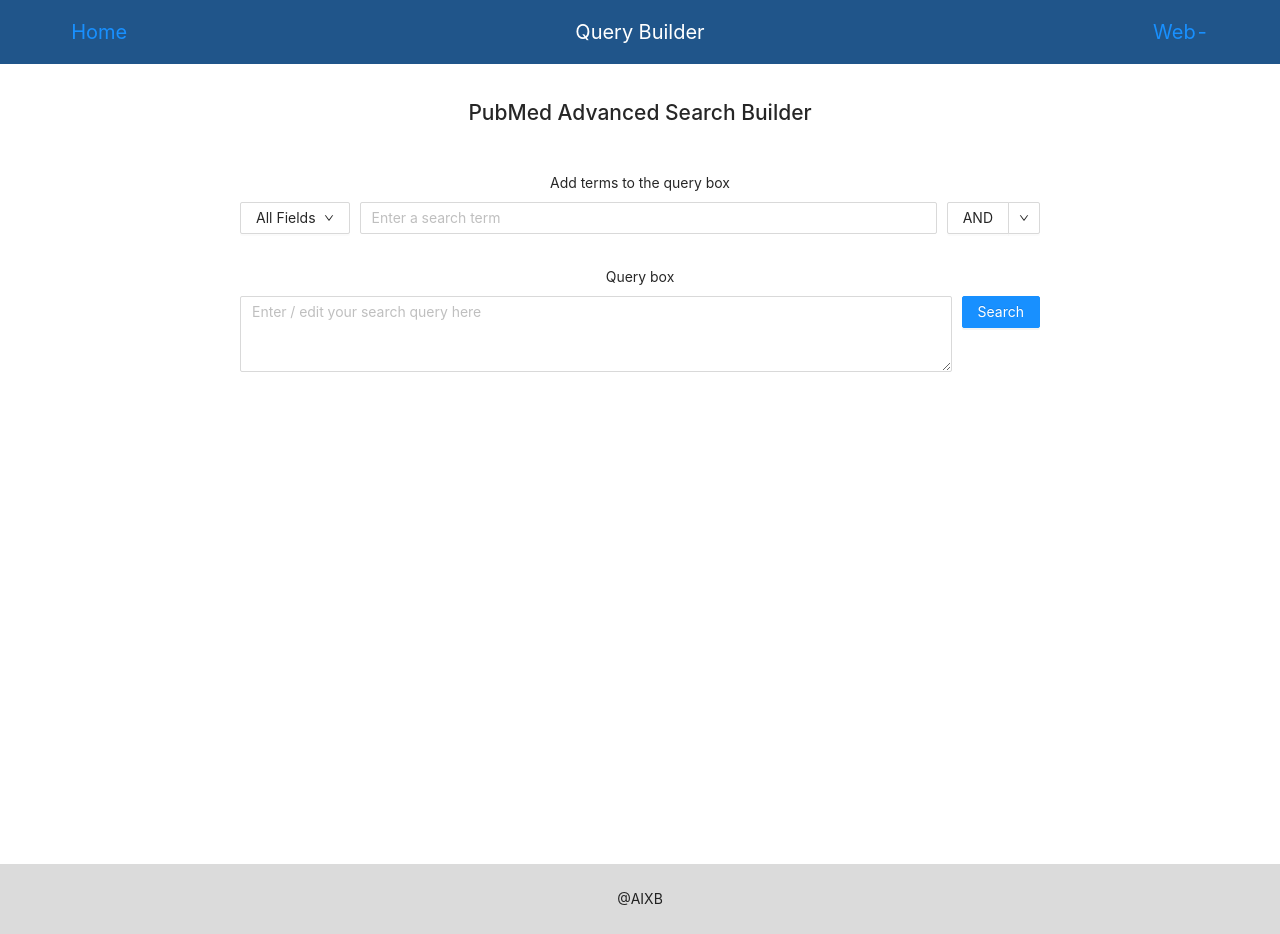
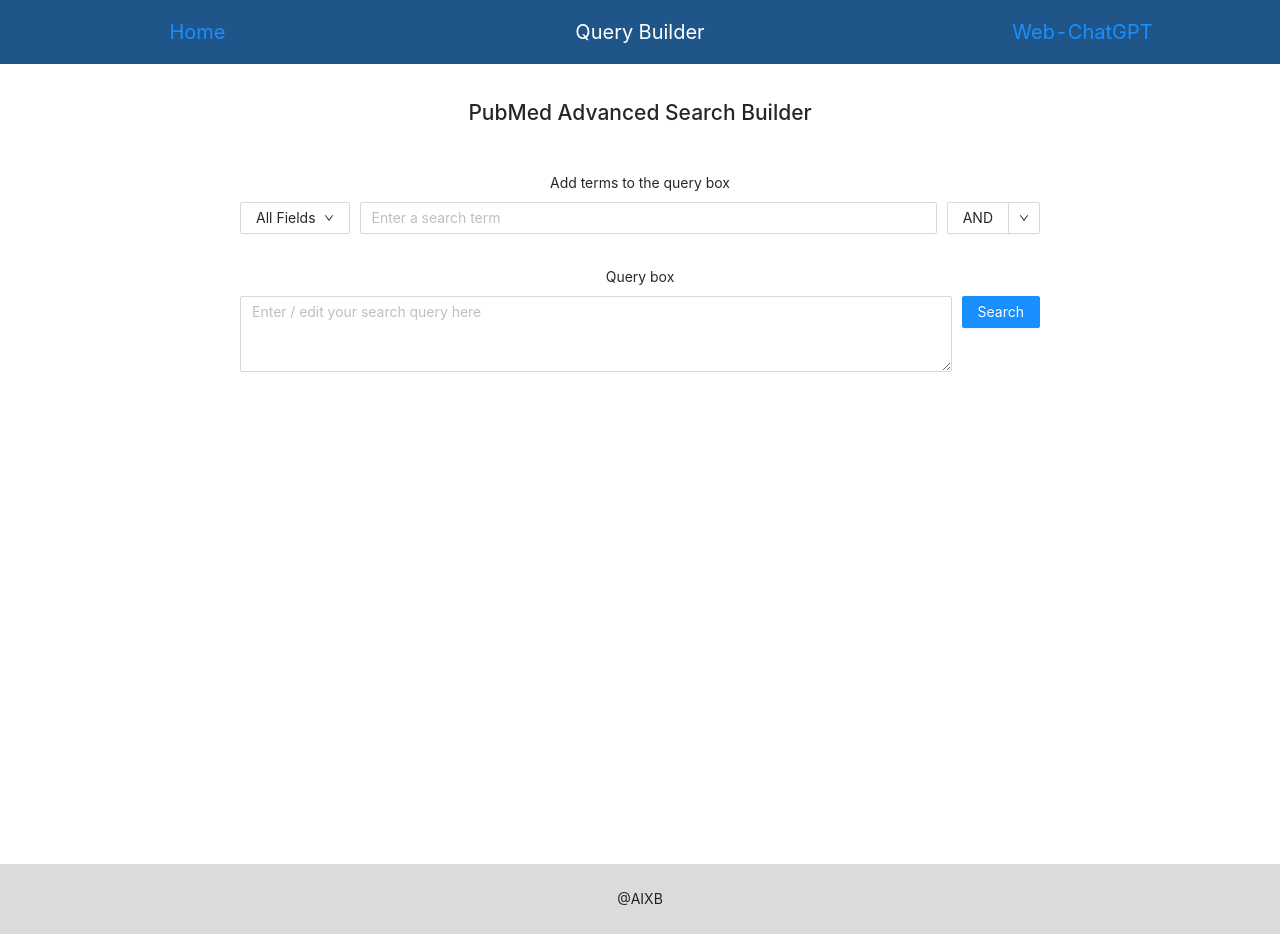
Before and after one commit to asmh1989/vue-eutils, a Vue app: page / in a window 1280 px wide. Built offline with nearby package versions, Linux system fonts and the light colour scheme.

Commit message:
更新App.vue和QueryView.vue文件，修改了页面布局和查询结果数量。

```diff
--- a/src/App.vue
+++ b/src/App.vue
@@ -11,11 +11,11 @@
       <a-layout-header>
         <div>
           <a-row>
-            <a-col :span="2">
+            <a-col :span="6">
               <RouterLink to="/" class="text">Home</RouterLink>
             </a-col>
-            <a-col :span="20" class="text"> {{ page.title }} </a-col>
-            <a-col :span="2">
+            <a-col :span="12" class="text"> {{ page.title }} </a-col>
+            <a-col :span="6">
               <a href="http://192.168.2.212:5432" target="_blank" class="text">Web-ChatGPT</a>
             </a-col>
           </a-row>
--- a/src/views/QueryView.vue
+++ b/src/views/QueryView.vue
@@ -140,7 +140,7 @@
     let formData = new FormData();
     formData.append("query", query_text.value);
     formData.append("question", gpt_question.value.toString());
-    formData.append("page_size", "1");
+    formData.append("page_size", import.meta.env.MODE === "development" ? "1" : "20");
 
     let res = await fetch(
       `${APISettings.baseURL}/api/openai/summary_with_query`,
```
